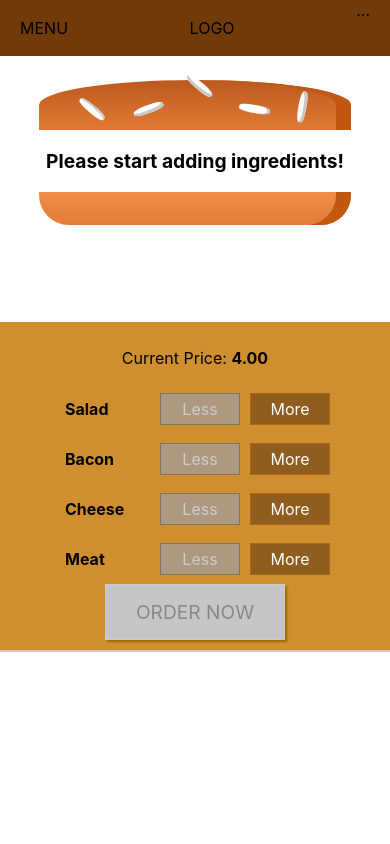
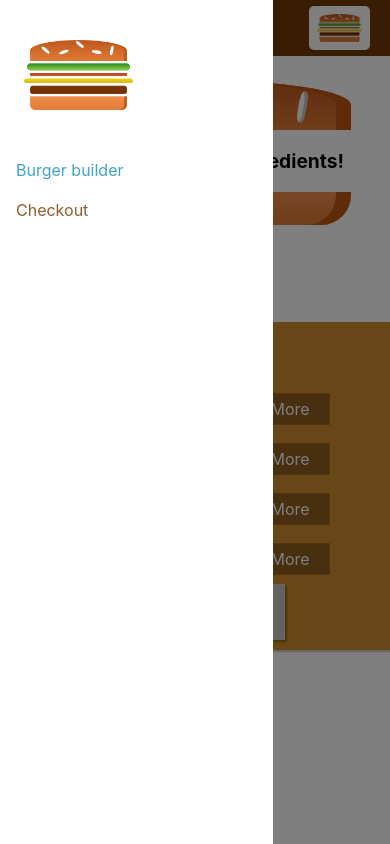
Before and after one commit to muzudre/react-complete-guide, a React app: page / in a window 390 px wide. Built offline with nearby package versions, Linux system fonts and the light colour scheme.

Commit message:
working on navigation bar
added new navigation
responsive for mobile

```diff
--- a/src/components/Layout/Layout.js
+++ b/src/components/Layout/Layout.js
@@ -1,16 +1,29 @@
-import React from 'react'
+import React, { Component } from 'react'
 
 import Aux from '../../hoc/Aux'
 import './Layout.css'
 import Toolbar from '../Navigation/Toolbar/Toolbar';
+import SideDrawer from '../Navigation/SideDraw/SideDraw';
 
-const layout = (props) => (
-    <Aux>
-        <Toolbar />
-        <main className='Content'>
-            {props.children}
-        </main>
-    </Aux>
-);
+class Layout extends Component {
+    state = {
+        showSideDrawer: true
+    }
+    sideDrawerCloseHandler = () => {
+        this.setState({ showSideDrawer: false })
+    }
 
-export default layout
+    render() {
+        return (
+            <Aux>
+                <Toolbar />
+                <SideDrawer open={this.state.showSideDrawer} closed={this.sideDrawerCloseHandler} />
+                <main className='Content'>
+                    {this.props.children}
+                </main>
+            </Aux>
+        )
+    }
+}
+
+export default Layout
--- /dev/null
+++ b/src/components/Logo/Logo.css
@@ -0,0 +1,10 @@
+.Logo {
+  background-color: white;
+  padding: 8px;
+  height: 100%;
+  border-radius: 5px;
+  box-sizing: border-box;
+}
+.Logo img {
+  height: 100%;
+}
--- /dev/null
+++ b/src/components/Logo/Logo.js
@@ -0,0 +1,11 @@
+import React from 'react'
+import burgerLogo from '../../assets/images/burger-logo.png'
+import './Logo.css'
+
+const logo = (props) => (
+    <div className='Logo' style={{ height: props.height }}>
+        <img src={burgerLogo} alt="burger logo" />
+    </div>
+)
+
+export default logo
--- /dev/null
+++ b/src/components/Navigation/NavigationItems/NavigationItem/NavigationItem.css
@@ -0,0 +1,45 @@
+.NavigationItem {
+  margin: 10px 0;
+  box-sizing: border-box;
+  display: block;
+  width: 100%;
+}
+
+.NavigationItem a {
+  color: #8f5c2c;
+  text-decoration: none;
+  width: 100%;
+  box-sizing: border-box;
+  display: block;
+}
+
+.NavigationItem a:hover,
+.NavigationItem a:active,
+.NavigationItem a.active {
+  color: #40a4c8;
+}
+
+@media (min-width: 500px) {
+  .NavigationItem {
+    margin: 0;
+    display: flex;
+    height: 100%;
+    width: auto;
+    align-items: center;
+  }
+
+  .NavigationItem a {
+    color: white;
+    height: 100%;
+    padding: 16px 10px;
+    border-bottom: 4px solid transparent;
+  }
+
+  .NavigationItem a:hover,
+  .NavigationItem a:active,
+  .NavigationItem a.active {
+    background-color: #8f5c2c;
+    border-bottom: 4px solid #40a4c8;
+    color: white;
+  }
+}
--- /dev/null
+++ b/src/components/Navigation/NavigationItems/NavigationItem/NavigationItem.js
@@ -0,0 +1,10 @@
+import React from 'react'
+import './NavigationItem.css'
+
+const navigationItem = (props) => (
+    <li className='NavigationItem'>
+        <a href={props.link} className={props.active ? 'active' : null}>{props.children}</a>
+    </li>
+)
+
+export default navigationItem
--- /dev/null
+++ b/src/components/Navigation/NavigationItems/NavigationItems.css
@@ -0,0 +1,15 @@
+.NavigationItems {
+  margin: 0;
+  padding: 0;
+  list-style: none;
+  display: flex;
+  flex-flow: column;
+  align-items: center;
+  height: 100%;
+}
+
+@media (min-width: 500px) {
+  .NavigationItems {
+    flex-flow: row;
+  }
+}
--- /dev/null
+++ b/src/components/Navigation/NavigationItems/NavigationItems.js
@@ -0,0 +1,16 @@
+import React from 'react'
+import './NavigationItems.css'
+import NavigationItem from './NavigationItem/NavigationItem'
+
+const navigationItems = () => (
+    <ul className='NavigationItems'>
+        <NavigationItem active link="/" >
+            Burger builder
+        </NavigationItem>
+        <NavigationItem link="/" >
+            Checkout
+        </NavigationItem>
+    </ul>
+)
+
+export default navigationItems
--- /dev/null
+++ b/src/components/Navigation/SideDraw/SideDraw.css
@@ -0,0 +1,29 @@
+.SideDrawer {
+  position: fixed;
+  width: 280px;
+  max-width: 70%;
+  height: 100%;
+  left: 0;
+  top: 0;
+  z-index: 200;
+  background-color: white;
+  padding: 32px 16px;
+  box-sizing: border-box;
+  transition: transform 0.3s ease-out;
+}
+@media (min-width: 500px) {
+  .SideDrawer {
+    display: none;
+  }
+}
+
+.Open {
+  transform: translateX(0);
+}
+.Close {
+  transform: translateX(-100%);
+}
+.LogoSide {
+  height: 11%;
+  margin-bottom: 32px;
+}
--- /dev/null
+++ b/src/components/Navigation/SideDraw/SideDraw.js
@@ -0,0 +1,29 @@
+import React from 'react'
+import './SideDraw.css'
+import Logo from '../../Logo/Logo'
+import NavigationItems from '../NavigationItems/NavigationItems'
+import Backdrop from '../../UI/Backdrop/Backdrop'
+import Aux from '../../../hoc/Aux'
+
+const sideDrawer = (props) => {
+    let attachedClasses = ['SideDrawer', 'Close']
+    if (props.open) {
+        attachedClasses = ['SideDrawer', 'Open']
+    }
+    return (
+        <Aux>
+            <Backdrop clicked={props.closed} show={props.open} />
+            <div className={attachedClasses.join(' ')}>
+                <div className='LogoSide'>
+                    <Logo />
+                </div>
+                <nav>
+                    <NavigationItems />
+                </nav>
+            </div>
+        </Aux>
+
+    )
+}
+
+export default sideDrawer
--- a/src/components/Navigation/Toolbar/Toolbar.css
+++ b/src/components/Navigation/Toolbar/Toolbar.css
@@ -16,3 +16,13 @@
 .Toolbar nav {
   height: 100%;
 }
+
+.LogoTool {
+  height: 80%;
+}
+
+@media (max-width: 499px) {
+  .DesktopOnly {
+    display: none;
+  }
+}
--- a/src/components/Navigation/Toolbar/Toolbar.js
+++ b/src/components/Navigation/Toolbar/Toolbar.js
@@ -1,12 +1,17 @@
 import React from 'react';
 import './Toolbar.css'
+import Logo from '../../Logo/Logo';
+import NavigationItems from '../NavigationItems/NavigationItems';
 
 const toolbar = (props) => (
     <header className='Toolbar'>
         <div>MENU</div>
-        <div>LOGO</div>
-        <nav>
-            ...
+        <div className='LogoTool'>
+            <Logo />
+        </div>
+
+        <nav className='DesktopOnly'>
+            <NavigationItems />
         </nav>
     </header>
 )
```
Also changed, not shown: src/assets/images/burger-logo.png (added).
